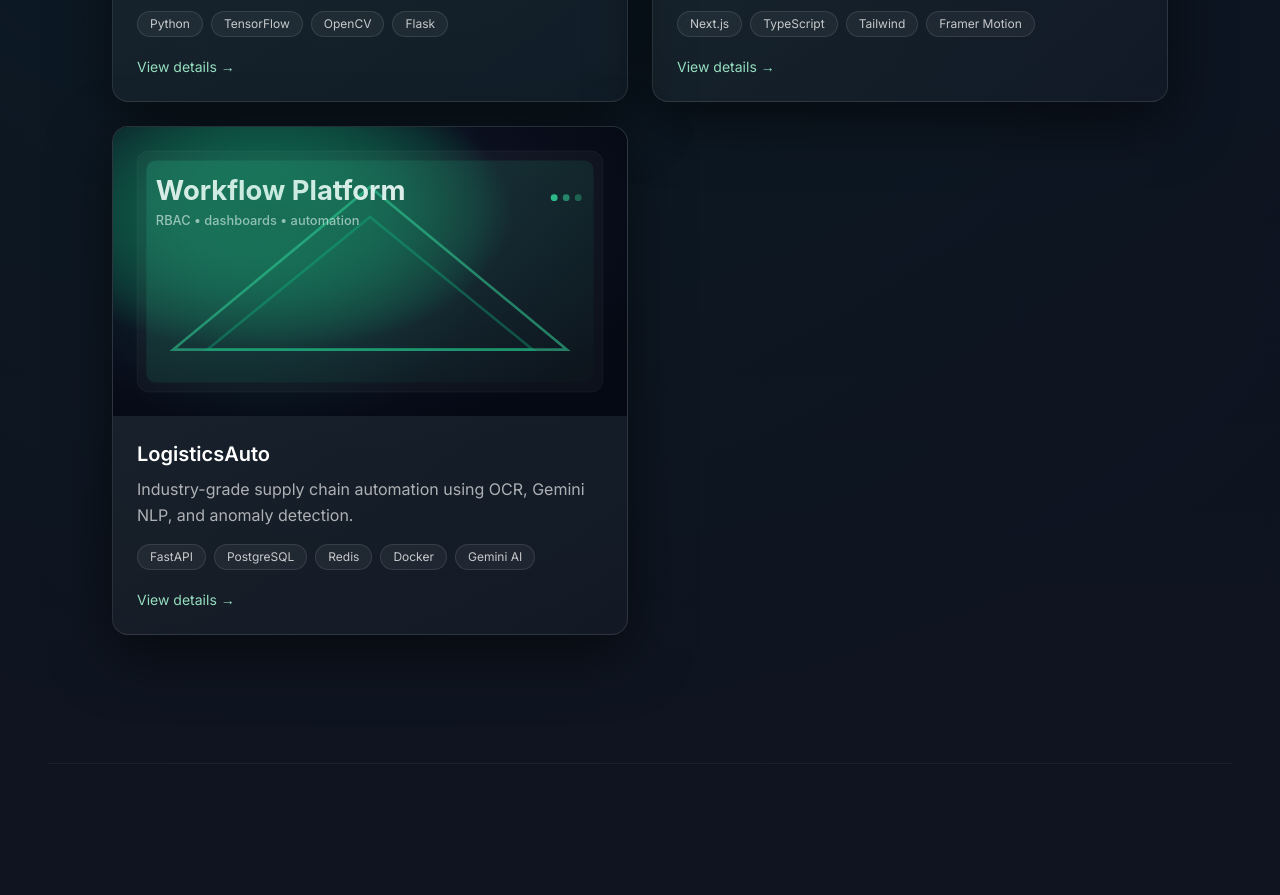
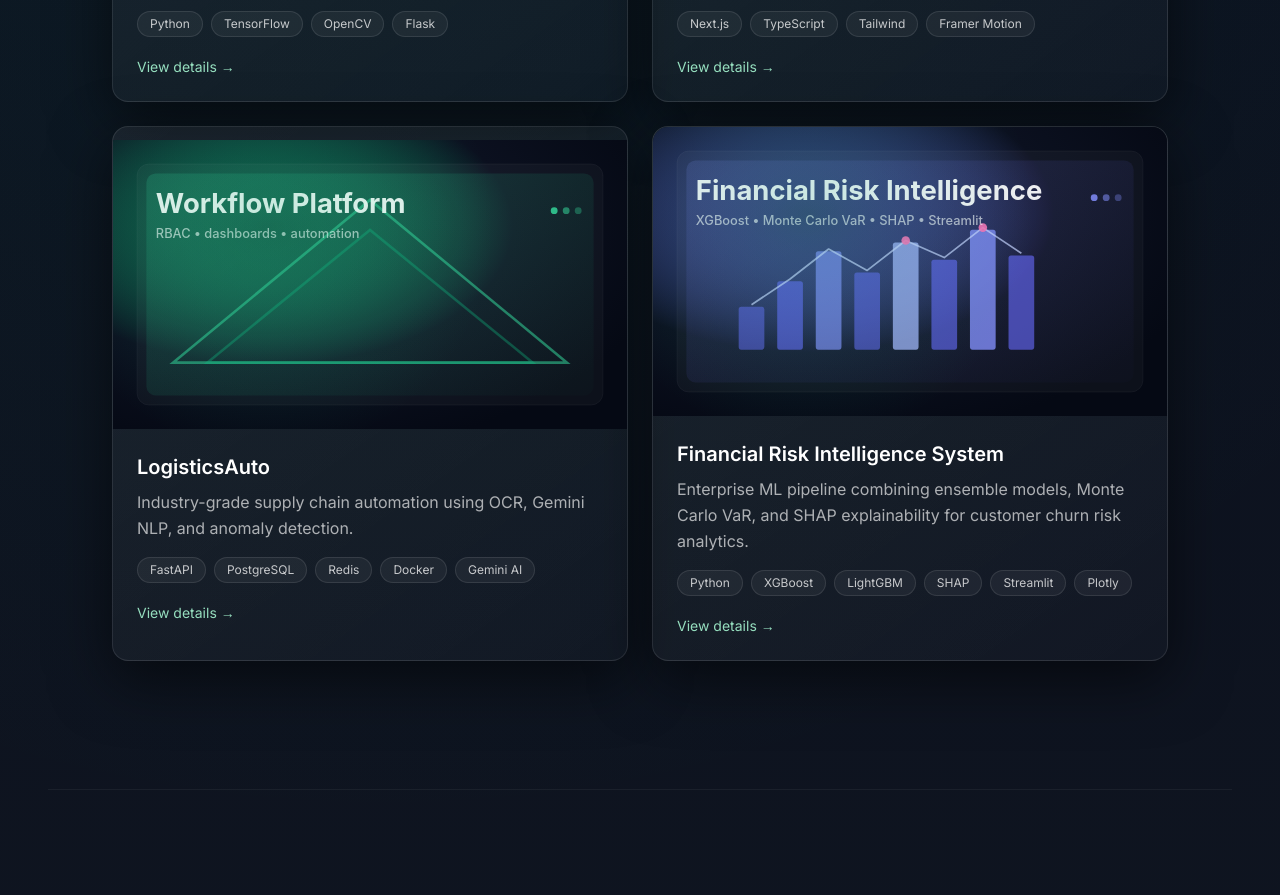
Before and after one commit to ADARSH-SINGH-1/adarsh-portfolio, a Next.js app in the folder frontend/: page / in a window 1280 px wide. Shown: the part 2620-3515 px from the top of the page. Built offline with nearby package versions, Linux system fonts and the light colour scheme.

Commit message:
Updated Resume Updated new project

```diff
--- a/frontend/app/page.tsx
+++ b/frontend/app/page.tsx
@@ -49,7 +49,7 @@ export default function Home() {
             <Reveal delay={0.2}>
               <div className="mt-6 flex justify-center md:justify-start">
                 <a
-                  href="https://drive.google.com/file/d/163CeC1k16DbZ-U-FHBfqCjhZwKl3Xx0j/view?usp=sharing"
+                  href="https://drive.google.com/file/d/1aRsIjOfzaTCEYkzPm_zdyj9C2hxwgxPK/view?usp=drive_link"
                   target="_blank"
                   rel="noopener noreferrer"
                   className="px-6 py-3 rounded-xl bg-emerald-500 hover:bg-emerald-400 transition text-black font-semibold"
--- a/frontend/components/HeroSection.tsx
+++ b/frontend/components/HeroSection.tsx
@@ -46,7 +46,7 @@ export default function HeroSection() {
         {/* Resume Button */}
         <Reveal delay={0.4}>
           <a
-            href="/resume.pdf"
+            href="https://drive.google.com/file/d/1aRsIjOfzaTCEYkzPm_zdyj9C2hxwgxPK/view?usp=drive_link"
             target="_blank"
             className="px-6 py-3 bg-emerald-primary text-white rounded-lg font-medium hover:bg-emerald-400 transition-colors"
           >
--- a/frontend/components/ProjectsSection.tsx
+++ b/frontend/components/ProjectsSection.tsx
@@ -52,6 +52,20 @@ const projects: Project[] = [
       "AI-driven document parsing via Google Gemini",
       "Distributed task queue with Redis & Celery",
       "Production-ready anomaly detection for risk scoring",
+    ],
+  },
+  {
+    title: "Financial Risk Intelligence System",
+    description:
+      "Enterprise ML pipeline combining ensemble models, Monte Carlo VaR, and SHAP explainability for customer churn risk analytics.",
+    tech: ["Python", "XGBoost", "LightGBM", "SHAP", "Streamlit", "Plotly"],
+    image: "/projects/financial-risk.svg",
+    github: "https://github.com/adar-shh04/Financial-Risk-Intelligence-System",
+    details: [
+      "Ensemble model (XGBoost + LightGBM + Random Forest) with isotonic calibration",
+      "Monte Carlo VaR with 10,000 simulations for 95% portfolio Value at Risk",
+      "SHAP explainability — global beeswarm & per-customer waterfall breakdowns",
+      "Stress testing across 4 macro scenarios + auto-generated PDF consultancy report",
     ],
   },
 ];
```
Also changed, not shown: frontend/public/projects/financial-risk.svg (added).
